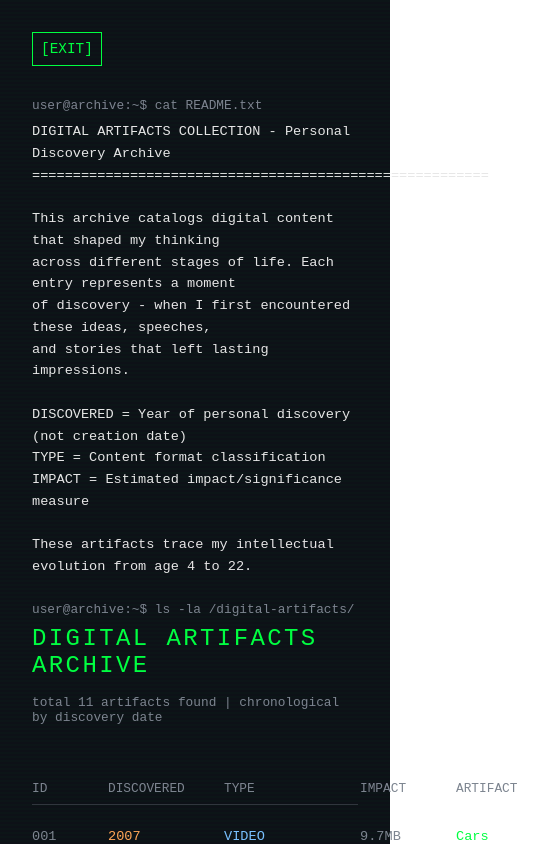
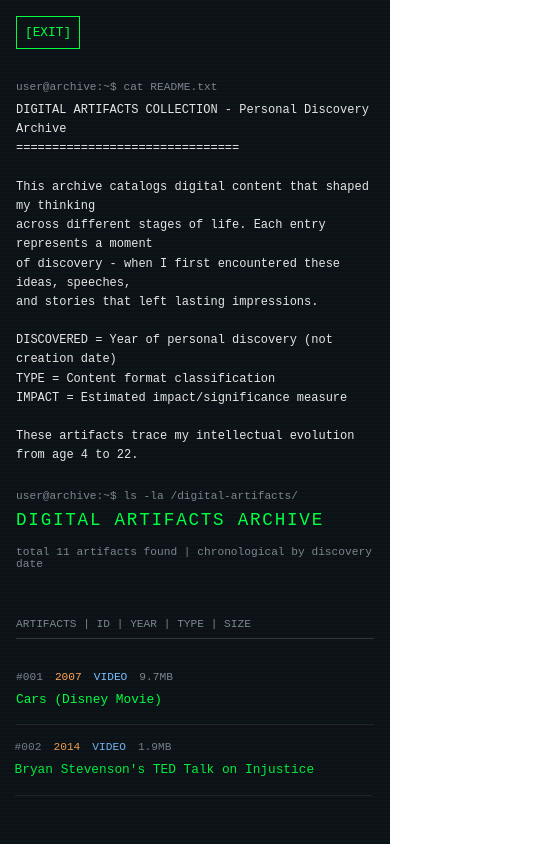
Before and after one commit to niklaswittig/my-website, a React (Vite) app: page /digital-artifacts in a window 390 px wide. Shown: the top 844 px of the page, 550 px wide, since content can reach past the window. Built offline with nearby package versions, Linux system fonts and the light colour scheme.

Commit message:
Update DigitalArtifacts.jsx

```diff
--- a/src/pages/DigitalArtifacts.jsx
+++ b/src/pages/DigitalArtifacts.jsx
@@ -9,6 +9,7 @@ function DigitalArtifacts() {
   const [timelineVisible, setTimelineVisible] = useState(false);
   const [isExiting, setIsExiting] = useState(false);
   const [typingIndex, setTypingIndex] = useState(-1);
+  const [isMobile, setIsMobile] = useState(false);
   const navigate = useNavigate();
 
   const fullTitle = 'DIGITAL ARTIFACTS ARCHIVE';
@@ -104,6 +105,18 @@ function DigitalArtifacts() {
     }
   ];
 
+  // Check if mobile
+  useEffect(() => {
+    const checkMobile = () => {
+      setIsMobile(window.innerWidth <= 768);
+    };
+
+    checkMobile();
+    window.addEventListener('resize', checkMobile);
+
+    return () => window.removeEventListener('resize', checkMobile);
+  }, []);
+
   // Initialize and control the loading sequence
   useEffect(() => {
     const loadingTimer = setTimeout(() => {
@@ -171,7 +184,8 @@ function DigitalArtifacts() {
         fontFamily: '"Courier New", Courier, monospace',
         color: '#00ff41',
         position: 'relative',
-        overflow: 'hidden'
+        overflow: 'hidden',
+        padding: '1rem'
       }}>
         <div style={{
           position: 'absolute',
@@ -190,7 +204,7 @@ function DigitalArtifacts() {
         }} />
 
         <div style={{
-          fontSize: '1.2rem',
+          fontSize: isMobile ? '1rem' : '1.2rem',
           textAlign: 'center',
           animation: 'glitch 0.3s infinite linear alternate-reverse'
         }}>
@@ -198,10 +212,11 @@ function DigitalArtifacts() {
         </div>
 
         <div style={{
-          fontSize: '0.9rem',
+          fontSize: isMobile ? '0.8rem' : '0.9rem',
           marginTop: '1rem',
           opacity: 0.7,
-          animation: 'fade 2s ease-in-out infinite alternate'
+          animation: 'fade 2s ease-in-out infinite alternate',
+          textAlign: 'center'
         }}>
           LOADING DIGITAL ARTIFACTS
         </div>
@@ -258,10 +273,11 @@ function DigitalArtifacts() {
         alignItems: 'center',
         justifyContent: 'center',
         fontFamily: '"Courier New", Courier, monospace',
-        color: '#00ff41'
+        color: '#00ff41',
+        padding: '1rem'
       }}>
         <div style={{
-          fontSize: '1.2rem',
+          fontSize: isMobile ? '1rem' : '1.2rem',
           textAlign: 'center',
           animation: 'fadeOut 1.5s ease-out'
         }}>
@@ -269,7 +285,7 @@ function DigitalArtifacts() {
         </div>
 
         <div style={{
-          fontSize: '0.9rem',
+          fontSize: isMobile ? '0.8rem' : '0.9rem',
           marginTop: '1rem',
           opacity: 0.7
         }}>
@@ -294,7 +310,7 @@ function DigitalArtifacts() {
       color: '#00ff41',
       fontFamily: '"Courier New", Courier, monospace',
       position: 'relative',
-      padding: '2rem'
+      padding: isMobile ? '1rem' : '2rem'
     }}>
       {/* Scanlines overlay */}
       <div style={{
@@ -315,7 +331,7 @@ function DigitalArtifacts() {
       }} />
 
       <div style={{
-        maxWidth: '800px',
+        maxWidth: isMobile ? '100%' : '800px',
         margin: '0 auto',
         position: 'relative',
         zIndex: 2
@@ -325,7 +341,7 @@ function DigitalArtifacts() {
           <div
             onClick={handleExit}
             style={{
-              fontSize: '0.9rem',
+              fontSize: isMobile ? '0.8rem' : '0.9rem',
               color: '#00ff41',
               fontFamily: '"Courier New", Courier, monospace',
               marginBottom: '2rem',
@@ -350,7 +366,7 @@ function DigitalArtifacts() {
 
           <div>
             <div style={{
-              fontSize: '0.8rem',
+              fontSize: isMobile ? '0.7rem' : '0.8rem',
               color: '#7d8590',
               marginBottom: '0.5rem'
             }}>
@@ -358,7 +374,7 @@ function DigitalArtifacts() {
             </div>
 
             <div style={{
-              fontSize: '0.85rem',
+              fontSize: isMobile ? '0.75rem' : '0.85rem',
               color: '#e6e6e6',
               marginBottom: '1.5rem',
               lineHeight: '1.6',
@@ -367,7 +383,8 @@ function DigitalArtifacts() {
             }}>
               DIGITAL ARTIFACTS COLLECTION - Personal Discovery Archive
               <br />
-              ========================================================
+              {!isMobile && '========================================================'}
+              {isMobile && '==============================='}
               <br /><br />
               This archive catalogs digital content that shaped my thinking
               <br />
@@ -387,7 +404,7 @@ function DigitalArtifacts() {
             </div>
 
             <div style={{
-              fontSize: '0.8rem',
+              fontSize: isMobile ? '0.7rem' : '0.8rem',
               color: '#7d8590',
               marginBottom: '0.5rem'
             }}>
@@ -395,7 +412,7 @@ function DigitalArtifacts() {
             </div>
 
             <h1 style={{
-              fontSize: '1.5rem',
+              fontSize: isMobile ? '1.1rem' : '1.5rem',
               fontWeight: 'normal',
               color: '#00ff41',
               marginBottom: '1rem',
@@ -412,7 +429,7 @@ function DigitalArtifacts() {
             </h1>
 
             <div style={{
-              fontSize: '0.8rem',
+              fontSize: isMobile ? '0.7rem' : '0.8rem',
               color: '#7d8590',
               opacity: titleComplete ? 1 : 0,
               transition: 'opacity 0.5s ease 0.3s'
@@ -427,7 +444,8 @@ function DigitalArtifacts() {
           opacity: titleComplete ? 1 : 0,
           transition: 'opacity 0.6s ease 0.5s'
         }}>
-          {/* Header row */}
+          {/* Desktop Header row */}
+          {!isMobile && (
             <div style={{
               display: 'grid',
               gridTemplateColumns: '60px 100px 120px 80px 1fr',
@@ -444,11 +462,105 @@ function DigitalArtifacts() {
               <div>IMPACT</div>
               <div>ARTIFACT</div>
             </div>
+          )}
+
+          {/* Mobile Header */}
+          {isMobile && (
+            <div style={{
+              fontSize: '0.7rem',
+              color: '#7d8590',
+              marginBottom: '1rem',
+              borderBottom: '1px solid #30363d',
+              paddingBottom: '0.5rem'
+            }}>
+              ARTIFACTS | ID | YEAR | TYPE | SIZE
+            </div>
+          )}
 
           {/* Artifact list */}
           {artifactsData.map((artifact, index) => {
             const isVisible = timelineVisible && index <= typingIndex;
 
+            if (isMobile) {
+              // Mobile layout - stack vertically
+              return (
+                <div
+                  key={artifact.id}
+                  style={{
+                    padding: '1rem 0',
+                    fontSize: '0.8rem',
+                    borderBottom: '1px solid #21262d',
+                    opacity: isVisible ? 1 : 0,
+                    transform: isVisible ? 'translateX(0)' : 'translateX(-20px)',
+                    transition: 'all 0.4s ease',
+                    transitionDelay: `${index * 50}ms`
+                  }}
+                  onTouchStart={(e) => {
+                    e.target.style.backgroundColor = '#161b22';
+                  }}
+                  onTouchEnd={(e) => {
+                    e.target.style.backgroundColor = 'transparent';
+                  }}
+                >
+                  <div style={{
+                    display: 'flex',
+                    justifyContent: 'space-between',
+                    alignItems: 'flex-start',
+                    marginBottom: '0.5rem',
+                    flexWrap: 'wrap',
+                    gap: '0.5rem'
+                  }}>
+                    <div style={{
+                      display: 'flex',
+                      alignItems: 'center',
+                      gap: '0.75rem',
+                      fontSize: '0.7rem'
+                    }}>
+                      <span style={{ color: '#7d8590' }}>
+                        #{String(artifact.id).padStart(3, '0')}
+                      </span>
+                      <span style={{ color: '#ffa657' }}>
+                        {artifact.year}
+                      </span>
+                      <span style={{ color: '#79c0ff' }}>
+                        {artifact.type}
+                      </span>
+                      <span style={{ color: '#7d8590' }}>
+                        {artifact.size}
+                      </span>
+                    </div>
+                  </div>
+
+                  <div>
+                    <a
+                      href={artifact.url}
+                      target="_blank"
+                      rel="noopener noreferrer"
+                      style={{
+                        color: '#00ff41',
+                        textDecoration: 'none',
+                        fontFamily: '"Courier New", Courier, monospace',
+                        fontSize: '0.8rem',
+                        lineHeight: '1.4',
+                        display: 'block',
+                        transition: 'all 0.2s ease'
+                      }}
+                      onTouchStart={(e) => {
+                        e.target.style.textDecoration = 'underline';
+                        e.target.style.textShadow = '0 0 5px #00ff41';
+                      }}
+                      onTouchEnd={(e) => {
+                        e.target.style.textDecoration = 'none';
+                        e.target.style.textShadow = 'none';
+                      }}
+                    >
+                      {artifact.title}
+                    </a>
+                  </div>
+                </div>
+              );
+            } else {
+              // Desktop layout - grid
               return (
                 <div
                   key={artifact.id}
@@ -512,13 +624,14 @@ function DigitalArtifacts() {
                   </div>
                 </div>
               );
+            }
           })}
         </div>
 
         {/* Footer */}
         <div style={{
           marginTop: '3rem',
-          fontSize: '0.8rem',
+          fontSize: isMobile ? '0.7rem' : '0.8rem',
           color: '#7d8590',
           opacity: timelineVisible ? 1 : 0,
           transition: 'opacity 0.5s ease 2s'
```
Lines whose indentation alone changed are shown as unchanged.
